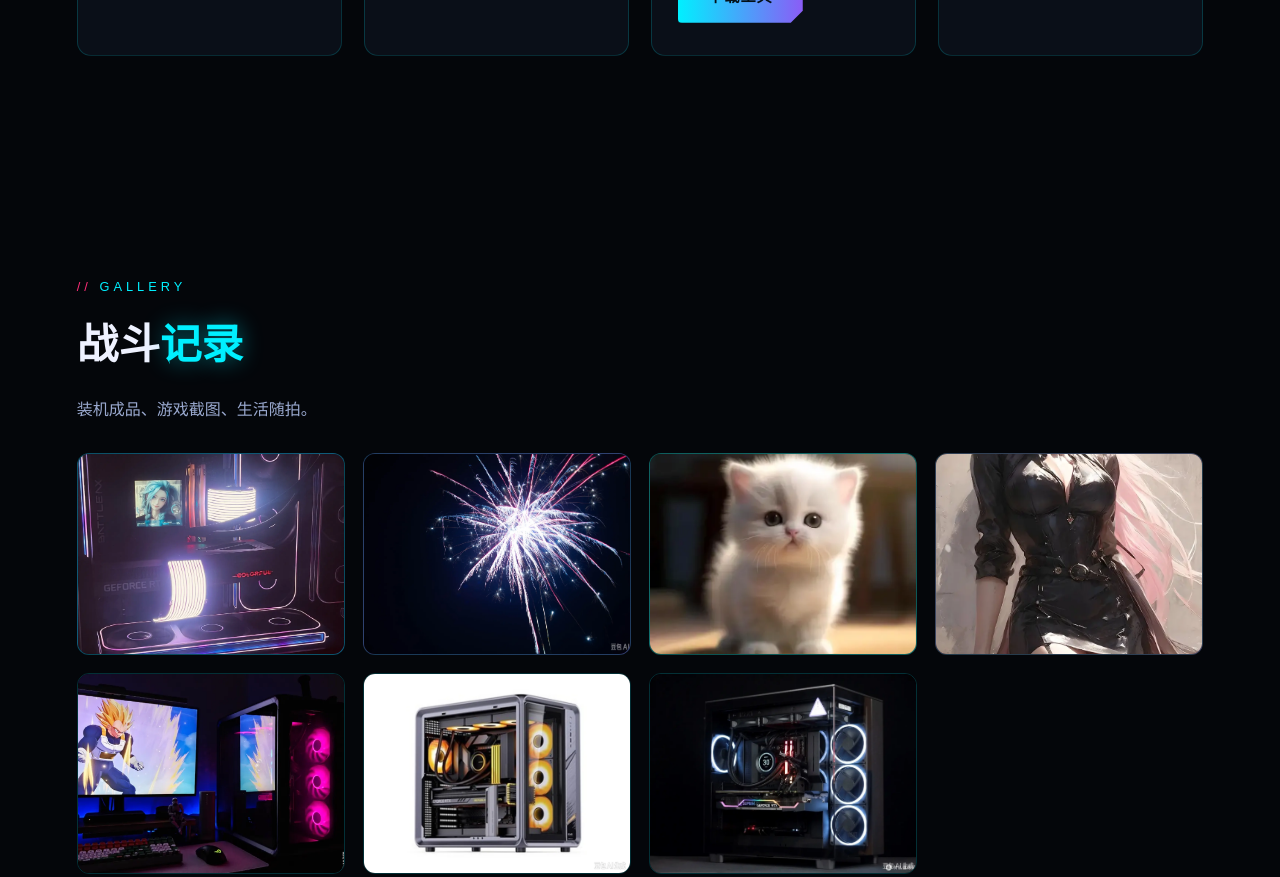
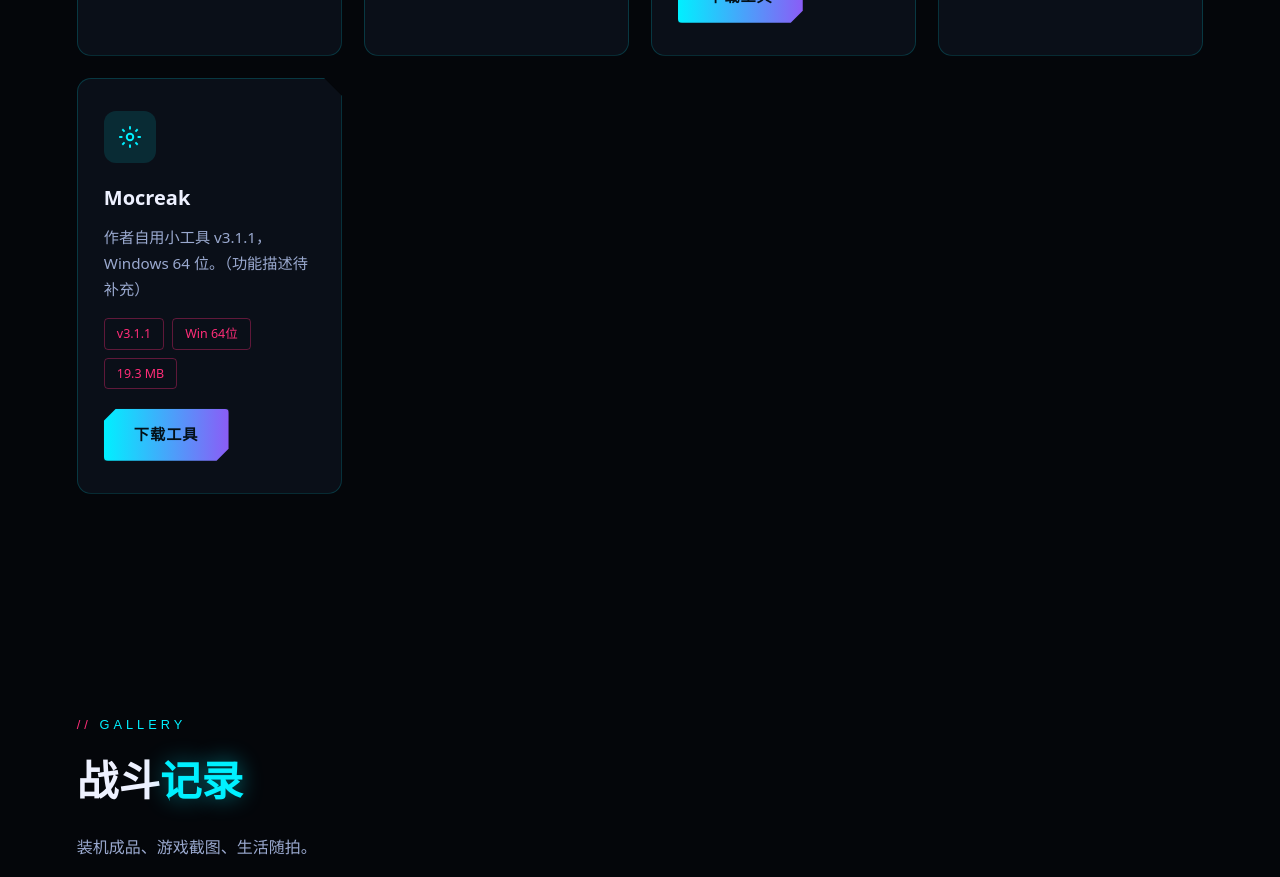
Before and after one commit to jiushilaikankan0/jiushilaikankan0.github.io, a plain HTML site: page index.html in a window 1280 px wide. Shown: the part 2960-3837 px from the top of the page. Drawn offline with Linux system fonts and the light colour scheme; a web font is replaced by a local one.

Commit message:
add Mocreak card

```diff
--- a/index.html
+++ b/index.html
@@ -258,6 +258,13 @@ footer{position:relative;z-index:1;text-align:center;padding:40px;color:var(--mu
       <div class="tags"><i>APK</i><i>Android / TV</i><i>6.5 MB</i></div>
       <a class="btn btn-primary tool-btn" href="https://github.com/jiushilaikankan0/jiushilaikankan0.github.io/releases/download/v1.0/tvbox.apk" download>下载工具</a>
     </div>
+    <div class="card">
+      <div class="icon"><svg width="26" height="26" viewBox="0 0 24 24" fill="none" stroke="currentColor" stroke-width="1.8"><circle cx="12" cy="12" r="3"/><path d="M12 2v3m0 14v3M2 12h3m14 0h3M4.9 4.9l2.1 2.1m10 10l2.1 2.1m0-14.2L17 7M7 17l-2.1 2.1"/></svg></div>
+      <h3>Mocreak</h3>
+      <p>作者自用小工具 v3.1.1，Windows 64 位。（功能描述待补充）</p>
+      <div class="tags"><i>v3.1.1</i><i>Win 64位</i><i>19.3 MB</i></div>
+      <a class="btn btn-primary tool-btn" href="https://github.com/jiushilaikankan0/jiushilaikankan0.github.io/releases/download/v1.0/Mocreak.exe" download>下载工具</a>
+    </div>
   </div>
 </section>
 
```
